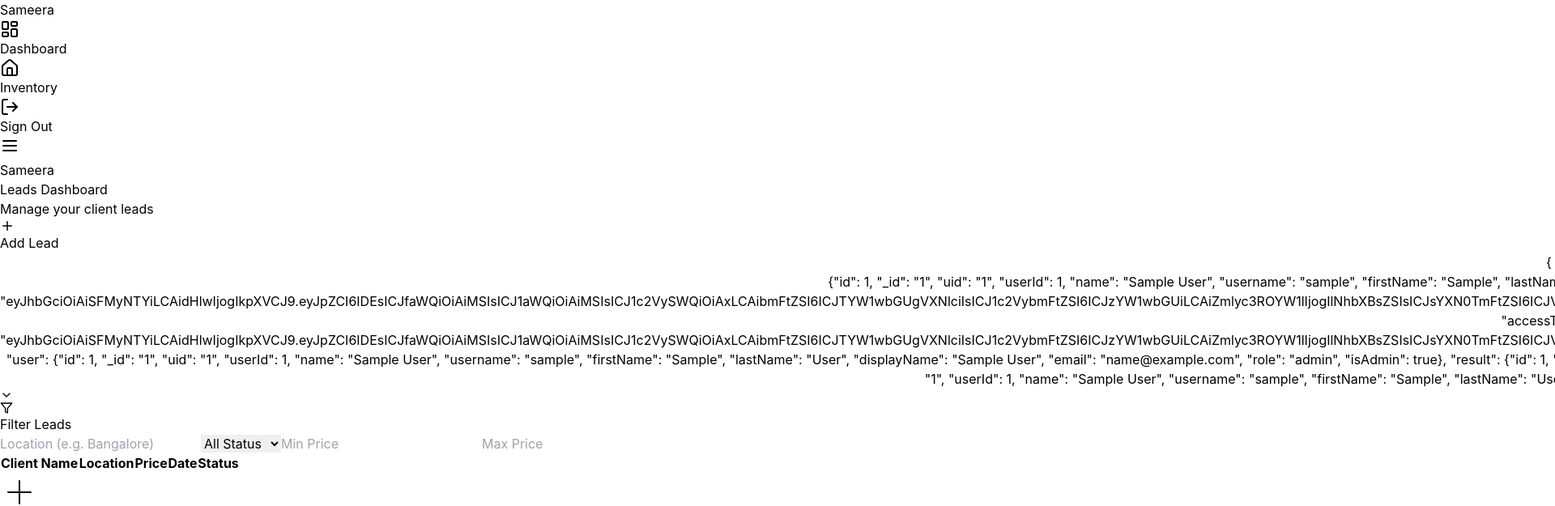
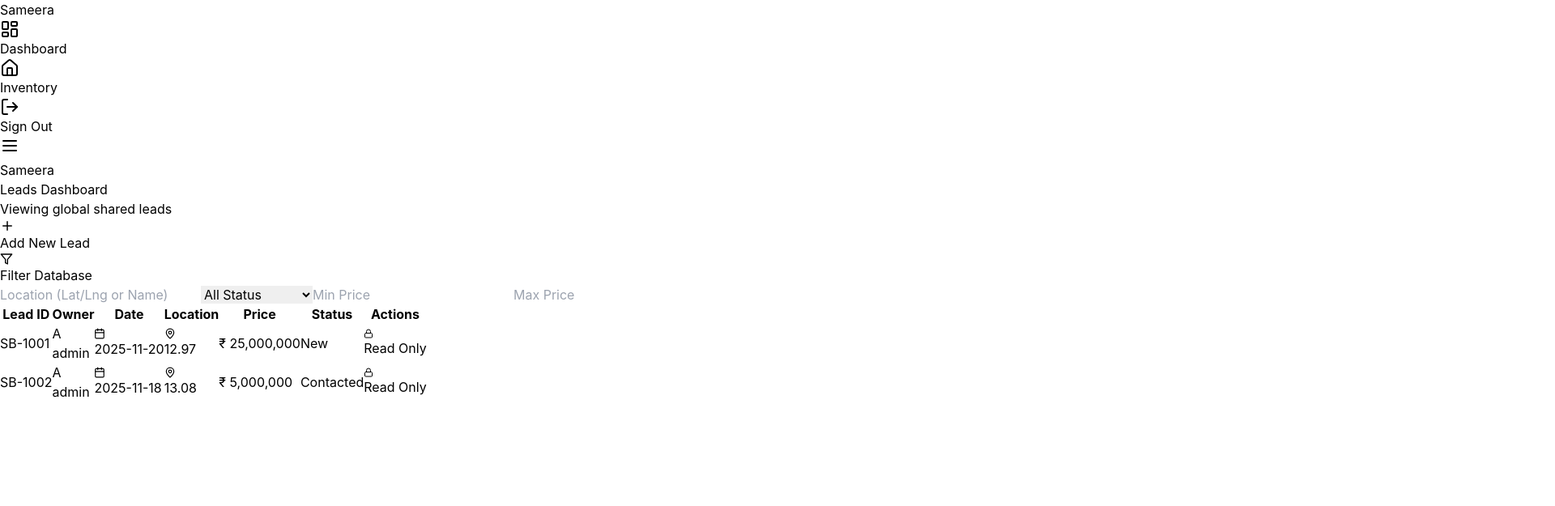
Before and after one commit to sammetauniverse/sameera-broker-frontend, a React (Vite) app: page /leads in a window 1280 px wide. Shown: the top 625 px of the page at 81% size, 1920 px wide, since content can reach past the window. Built offline with nearby package versions, Linux system fonts and the light colour scheme; sample sign-in values are in the browser's storage.

Commit message:
Implement shared database with ownership permissions

```diff
--- a/src/pages/Leads.jsx
+++ b/src/pages/Leads.jsx
@@ -2,161 +2,116 @@ import { useState, useEffect } from 'react';
 import { useNavigate } from 'react-router-dom';
 import Layout from '../components/Layout';
 import AddLeadModal from '../components/AddLeadModal';
-import { Filter, MapPin, Calendar, IndianRupee, Plus, ChevronDown, User, LogOut } from 'lucide-react';
+import { Filter, MapPin, Calendar, IndianRupee, Plus, User, Lock, Edit3, Trash2, FileText } from 'lucide-react';
 
 export default function Leads() {
   const navigate = useNavigate();
-  const currentUser = localStorage.getItem('currentUser'); // Get logged-in user
-  const storageKey = `leads_${currentUser}`; // Unique key
-  const profileKey = `userProfile_${currentUser}`; // Profile key
+  const currentUser = localStorage.getItem('currentUser');
 
-  // Load Profile for Header
-  const [profile, setProfile] = useState({ name: currentUser || 'User', avatar: null });
-  const [isProfileOpen, setIsProfileOpen] = useState(false);
+  // --- 1. SHARED STORAGE KEY (All users see the same data) ---
+  const SHARED_KEY = 'SHARED_LEADS_DB';
 
-  // Load leads specifically for THIS user
+  // Redirect if not logged in
+  useEffect(() => {
+    if (!currentUser) navigate('/');
+  }, [currentUser, navigate]);
+
+  // --- 2. LOAD SHARED LEADS ---
   const [leads, setLeads] = useState(() => {
-    const saved = localStorage.getItem(storageKey);
+    const saved = localStorage.getItem(SHARED_KEY);
     if (saved) return JSON.parse(saved);
 
-    // Only show demo data if it's the ADMIN account
-    if (currentUser === 'admin') {
+    // Default Mock Data (Tagged with 'admin' as creator)
     return [
-        { id: 171623, name: "Rahul Kumar", location: "Bangalore", price: "25000000", status: "New", date: "2025-11-20", siteVisit: false },
-        { id: 171624, name: "Priya Sharma", location: "Chennai", price: "5000000", status: "Contacted", date: "2025-11-18", siteVisit: true },
+      { id: "SB-1001", name: "Rahul Kumar", location: "Bangalore", price: "25000000", status: "New", date: "2025-11-20", lat: "12.97", lng: "77.59", createdBy: "admin" },
+      { id: "SB-1002", name: "Priya Sharma", location: "Chennai", price: "5000000", status: "Contacted", date: "2025-11-18", lat: "13.08", lng: "80.27", createdBy: "admin" },
     ];
-    }
-    return []; // New users start empty
   });
 
   const [isModalOpen, setIsModalOpen] = useState(false);
   const [filters, setFilters] = useState({ location: '', minPrice: '', maxPrice: '', status: 'All' });
 
-  // Save to User-Specific Storage
+  // Save to SHARED storage whenever leads change
   useEffect(() => {
-    localStorage.setItem(storageKey, JSON.stringify(leads));
-  }, [leads, storageKey]);
+    localStorage.setItem(SHARED_KEY, JSON.stringify(leads));
+  }, [leads]);
 
-  // Load Profile Photo
-  useEffect(() => {
-    const savedProfile = localStorage.getItem(profileKey);
-    if (savedProfile) setProfile(JSON.parse(savedProfile));
-  }, [profileKey]);
-
-  const handleSaveLead = (newLead) => {
-    const leadWithId = { ...newLead, id: Math.floor(100000 + Math.random() * 900000) };
-    setLeads([leadWithId, ...leads]);
+  // --- 3. ADD LEAD (Tag with Current User) ---
+  const handleSaveLead = (newLeadData) => {
+    const newLead = {
+      ...newLeadData,
+      id: `SB-${Math.floor(10000 + Math.random() * 90000)}`,
+      createdBy: currentUser // <--- CRITICAL: Tag the owner
+    };
+    setLeads([newLead, ...leads]);
   };
 
-  const handleLogout = () => {
-    localStorage.removeItem('token');
-    localStorage.removeItem('currentUser');
-    navigate('/');
+  // --- 4. DELETE (Permission Check) ---
+  const handleDelete = (leadId, owner) => {
+    if (currentUser === 'admin' || currentUser === owner) {
+      if (confirm('Are you sure you want to delete this lead?')) {
+        setLeads(leads.filter(l => l.id !== leadId));
+      }
+    } else {
+      alert("You cannot delete a lead you didn't create.");
+    }
   };
 
   // Filter Logic
   const filteredLeads = leads.filter(lead => {
-    const matchLoc = lead.location?.toLowerCase().includes(filters.location.toLowerCase());
+    const matchLoc = lead.lat?.toLowerCase().includes(filters.location.toLowerCase()) ||
+                     lead.lng?.toLowerCase().includes(filters.location.toLowerCase()) ||
+                     lead.location?.toLowerCase().includes(filters.location.toLowerCase()); // Added text location check
     const matchStatus = filters.status === 'All' || lead.status === filters.status;
     const matchMinPrice = !filters.minPrice || Number(lead.price) >= Number(filters.minPrice);
     const matchMaxPrice = !filters.maxPrice || Number(lead.price) <= Number(filters.maxPrice);
-    return matchLoc && matchStatus && matchMinPrice && matchMaxPrice;
+    return matchStatus && matchMinPrice && matchMaxPrice;
   });
 
   const getStatusBadge = (status) => {
-    const colors = {
-      'New': 'bg-blue-100 text-blue-700',
-      'Contacted': 'bg-yellow-100 text-yellow-700',
-      'Closed': 'bg-green-100 text-green-700'
+    const styles = {
+      'New': 'bg-blue-50 text-blue-700 border-blue-100',
+      'Contacted': 'bg-yellow-50 text-yellow-700 border-yellow-100',
+      'Visit Scheduled': 'bg-purple-50 text-purple-700 border-purple-100',
+      'Closed': 'bg-green-50 text-green-700 border-green-100'
     };
-    return <span className={`px-2 py-1 rounded-full text-xs font-bold ${colors[status] || 'bg-gray-100'}`}>{status}</span>;
+    return <span className={`px-3 py-1 rounded-full text-xs font-bold border ${styles[status] || 'bg-gray-100'}`}>{status}</span>;
   };
+
+  // Helper to check permissions
+  const canEdit = (owner) => currentUser === 'admin' || currentUser === owner;
+
+  if (!currentUser) return null;
 
   return (
     <Layout>
       <div className="max-w-7xl mx-auto space-y-6">
 
-        {/* Header with Profile */}
-        <div className="flex flex-col md:flex-row justify-between items-start md:items-center gap-4">
+        {/* Header */}
+        <div className="flex justify-between items-center">
           <div>
             <h1 className="text-2xl font-bold text-gray-900">Leads Dashboard</h1>
-            <p className="text-gray-500 text-sm mt-1">Manage your client leads</p>
+            <p className="text-gray-500 text-sm">Viewing global shared leads</p>
           </div>
-
-          <div className="flex items-center gap-4">
           <button
             onClick={() => setIsModalOpen(true)}
             className="bg-indigo-600 text-white px-5 py-2.5 rounded-xl flex items-center gap-2 hover:bg-indigo-700 font-medium shadow-sm"
           >
-              <Plus size={18} /> Add Lead
+            <Plus size={18} /> Add New Lead
           </button>
-
-            {/* Profile Dropdown */}
-            <div className="relative">
-              <button
-                onClick={() => setIsProfileOpen(!isProfileOpen)}
-                className="flex items-center gap-2 bg-white border border-gray-200 rounded-xl px-4 py-2.5 hover:bg-gray-50"
-              >
-                <div className="w-8 h-8 rounded-full flex items-center justify-center bg-indigo-100 text-indigo-700 font-bold text-xs overflow-hidden">
-                  {profile.avatar ? (
-                    <img src={profile.avatar} alt="Profile" className="w-full h-full object-cover" />
-                  ) : (
-                    profile.name.charAt(0).toUpperCase()
-                  )}
-                </div>
-                <span className="text-sm font-medium text-gray-700">{profile.name}</span>
-                <ChevronDown size={16} className="text-gray-400" />
-              </button>
-
-              {isProfileOpen && (
-                <div className="absolute right-0 mt-2 w-48 bg-white rounded-xl shadow-xl border border-gray-100 py-1 z-50">
-                  <button onClick={() => navigate('/profile')} className="w-full px-4 py-2 text-left text-sm text-gray-700 hover:bg-gray-50 flex gap-2">
-                    <User size={14}/> Profile
-                  </button>
-                  <button onClick={handleLogout} className="w-full px-4 py-2 text-left text-sm text-red-600 hover:bg-red-50 flex gap-2">
-                    <LogOut size={14}/> Sign Out
-                  </button>
-                </div>
-              )}
-            </div>
-          </div>
         </div>
 
         {/* Filters */}
         <div className="bg-white p-5 rounded-xl border border-gray-200 shadow-sm grid grid-cols-1 md:grid-cols-4 gap-4">
           <div className="col-span-1 md:col-span-4 flex items-center gap-2 font-bold text-gray-700 text-sm border-b pb-2 mb-2">
-            <Filter size={16} /> Filter Leads
+            <Filter size={16} /> Filter Database
           </div>
-          <input
-            placeholder="Location (e.g. Bangalore)"
-            className="p-2 border border-gray-200 rounded-lg text-sm focus:ring-2 focus:ring-indigo-500 focus:outline-none"
-            value={filters.location}
-            onChange={e => setFilters({...filters, location: e.target.value})}
-          />
-          <select
-            className="p-2 border border-gray-200 rounded-lg text-sm focus:ring-2 focus:ring-indigo-500 focus:outline-none bg-white"
-            value={filters.status}
-            onChange={e => setFilters({...filters, status: e.target.value})}
-          >
-            <option value="All">All Status</option>
-            <option>New</option>
-            <option>Contacted</option>
-            <option>Closed</option>
+          <input placeholder="Location (Lat/Lng or Name)" className="p-2 border border-gray-200 rounded-lg text-sm focus:outline-none focus:ring-2 focus:ring-indigo-500" value={filters.location} onChange={e => setFilters({...filters, location: e.target.value})} />
+          <select className="p-2 border border-gray-200 rounded-lg text-sm focus:outline-none focus:ring-2 focus:ring-indigo-500 bg-white" value={filters.status} onChange={e => setFilters({...filters, status: e.target.value})}>
+            <option value="All">All Status</option><option>New</option><option>Contacted</option><option>Visit Scheduled</option><option>Closed</option>
           </select>
-          <input
-            type="number"
-            placeholder="Min Price"
-            className="p-2 border border-gray-200 rounded-lg text-sm focus:ring-2 focus:ring-indigo-500 focus:outline-none"
-            value={filters.minPrice}
-            onChange={e => setFilters({...filters, minPrice: e.target.value})}
-          />
-          <input
-            type="number"
-            placeholder="Max Price"
-            className="p-2 border border-gray-200 rounded-lg text-sm focus:ring-2 focus:ring-indigo-500 focus:outline-none"
-            value={filters.maxPrice}
-            onChange={e => setFilters({...filters, maxPrice: e.target.value})}
-          />
+          <input type="number" placeholder="Min Price" className="p-2 border border-gray-200 rounded-lg text-sm focus:outline-none focus:ring-2 focus:ring-indigo-500" value={filters.minPrice} onChange={e => setFilters({...filters, minPrice: e.target.value})} />
+          <input type="number" placeholder="Max Price" className="p-2 border border-gray-200 rounded-lg text-sm focus:outline-none focus:ring-2 focus:ring-indigo-500" value={filters.maxPrice} onChange={e => setFilters({...filters, maxPrice: e.target.value})} />
         </div>
 
         {/* Table */}
@@ -164,44 +119,63 @@ export default function Leads() {
           <table className="w-full text-left">
             <thead className="bg-gray-50 border-b border-gray-200 text-xs uppercase text-gray-500 font-bold">
               <tr>
-                <th className="p-4">Client Name</th>
+                <th className="p-4">Lead ID</th>
+                <th className="p-4">Owner</th>
+                <th className="p-4">Date</th>
                 <th className="p-4">Location</th>
                 <th className="p-4">Price</th>
-                <th className="p-4">Date</th>
                 <th className="p-4">Status</th>
+                <th className="p-4 text-center">Actions</th>
               </tr>
             </thead>
             <tbody className="divide-y divide-gray-100">
-              {filteredLeads.length > 0 ? (
-                filteredLeads.map(lead => (
+              {filteredLeads.length > 0 ? filteredLeads.map(lead => (
                 <tr key={lead.id} className="hover:bg-gray-50 transition-colors">
-                    <td className="p-4 font-medium text-gray-900">{lead.name}</td>
-                    <td className="p-4 text-gray-600 flex items-center gap-1">
-                      <MapPin size={14}/> {lead.location}
+                  <td className="p-4 font-medium text-gray-900">{lead.id}</td>
+
+                  {/* OWNER COLUMN */}
+                  <td className="p-4">
+                    <div className="flex items-center gap-2">
+                      <div className={`w-6 h-6 rounded-full flex items-center justify-center text-[10px] font-bold text-white ${lead.createdBy === currentUser ? 'bg-indigo-500' : 'bg-gray-400'}`}>
+                        {lead.createdBy ? lead.createdBy.charAt(0).toUpperCase() : 'U'}
+                      </div>
+                      <span className={`text-xs ${lead.createdBy === currentUser ? 'font-bold text-indigo-700' : 'text-gray-500'}`}>
+                        {lead.createdBy === currentUser ? 'You' : lead.createdBy}
+                      </span>
+                    </div>
                   </td>
-                    <td className="p-4 font-medium">
-                      <IndianRupee size={14} className="inline"/> {Number(lead.price).toLocaleString()}
+
+                  <td className="p-4 text-gray-500 text-sm flex items-center gap-2"><Calendar size={14}/> {lead.date}</td>
+                  <td className="p-4 text-gray-600 text-sm"><MapPin size={14} className="inline mr-1"/> {lead.lat || lead.location}</td>
+                  <td className="p-4 font-medium">₹ {Number(lead.price).toLocaleString()}</td>
+                  <td className="p-4">{getStatusBadge(lead.status)}</td>
+
+                  {/* ACTIONS COLUMN (RESTRICTED) */}
+                  <td className="p-4 flex justify-center gap-2">
+                    {canEdit(lead.createdBy) ? (
+                      <>
+                        <button className="p-1.5 text-indigo-600 hover:bg-indigo-50 rounded transition-colors" title="Edit">
+                          <Edit3 size={16} />
+                        </button>
+                        <button
+                          onClick={() => handleDelete(lead.id, lead.createdBy)}
+                          className="p-1.5 text-red-600 hover:bg-red-50 rounded transition-colors"
+                          title="Delete"
+                        >
+                          <Trash2 size={16} />
+                        </button>
+                      </>
+                    ) : (
+                      <span className="flex items-center gap-1 text-xs text-gray-400 italic bg-gray-50 px-2 py-1 rounded">
+                        <Lock size={12} /> Read Only
+                      </span>
+                    )}
                   </td>
-                    <td className="p-4 text-gray-500 text-sm flex items-center gap-1">
-                      <Calendar size={14}/> {lead.date}
-                    </td>
-                    <td className="p-4">{getStatusBadge(lead.status)}</td>
                 </tr>
-                ))
-              ) : (
+              )) : (
                 <tr>
-                  <td colSpan="5" className="p-12 text-center">
-                    <div className="text-gray-400 mb-3 flex justify-center">
-                      <Plus size={48} strokeWidth={1} />
-                    </div>
-                    <h3 className="text-lg font-medium text-gray-900">No leads yet</h3>
-                    <p className="text-gray-500 mb-4">Add your first client lead to get started.</p>
-                    <button
-                      onClick={() => setIsModalOpen(true)}
-                      className="text-indigo-600 font-bold hover:underline"
-                    >
-                      Add Lead Now
-                    </button>
+                  <td colSpan="7" className="p-12 text-center text-gray-500">
+                    No leads found in the shared database.
                   </td>
                 </tr>
               )}
@@ -209,12 +183,7 @@ export default function Leads() {
           </table>
         </div>
 
-        {/* Modal */}
-        <AddLeadModal
-          isOpen={isModalOpen}
-          onClose={() => setIsModalOpen(false)}
-          onSave={handleSaveLead}
-        />
+        <AddLeadModal isOpen={isModalOpen} onClose={() => setIsModalOpen(false)} onSave={handleSaveLead} />
       </div>
     </Layout>
   );
```
Lines whose indentation alone changed are shown as unchanged.
